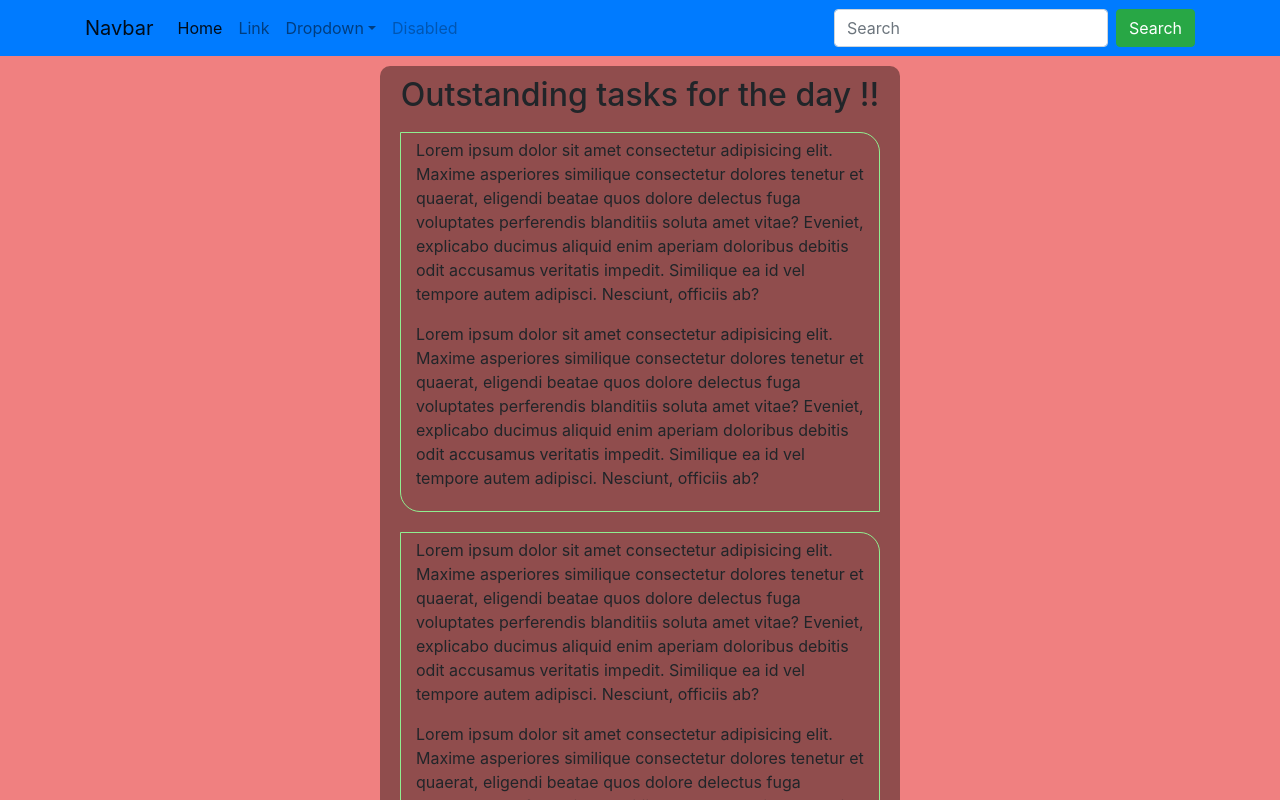
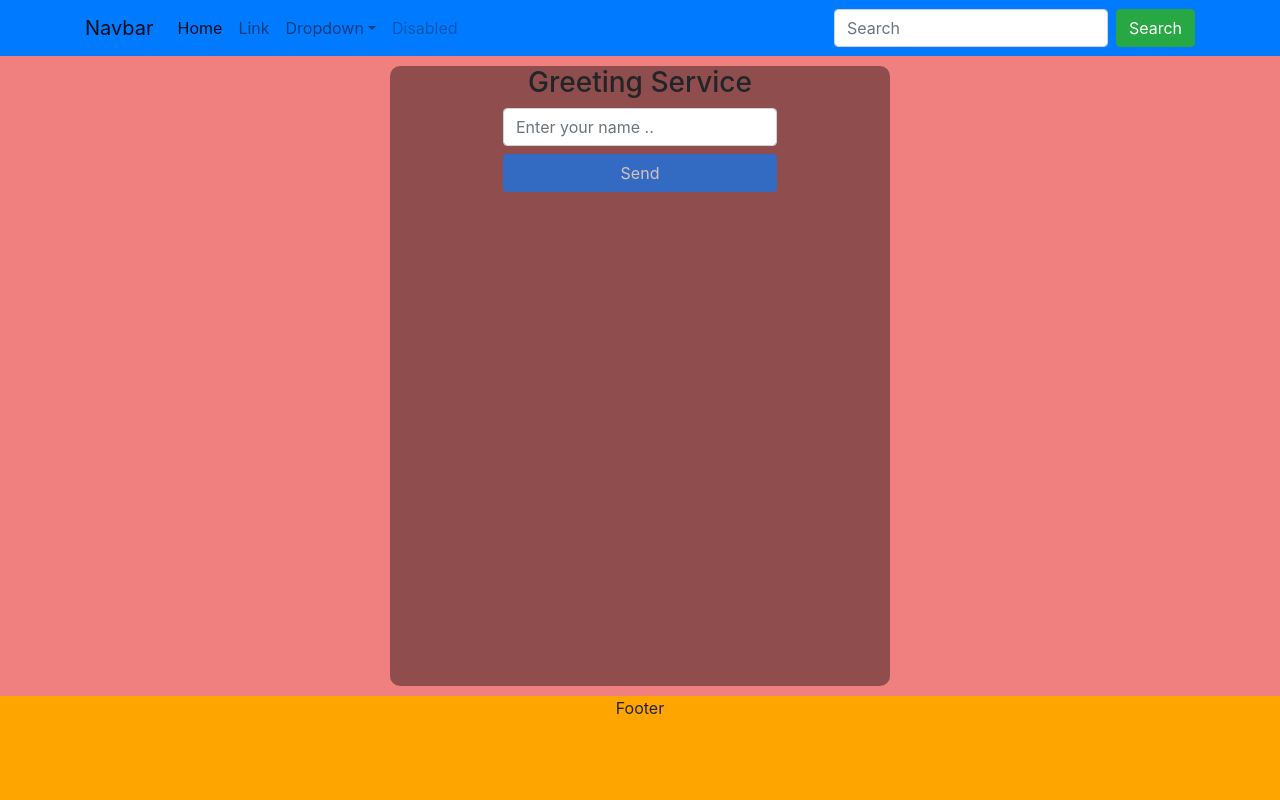
Before and after one commit to mprkatti/bootstrap-react-navbar-2, a React (Create React App) app: page / in a window 1280 px wide. Built offline with nearby package versions, Linux system fonts and the light colour scheme.

Commit message:
styling, addl deps

```diff
--- a/package.json
+++ b/package.json
@@ -9,6 +9,7 @@
     "@testing-library/jest-dom": "^5.11.4",
     "@testing-library/react": "^11.1.0",
     "@testing-library/user-event": "^12.1.10",
+    "axios": "^0.21.1",
     "bootstrap": "^4.6.0",
     "react": "^17.0.2",
     "react-dom": "^17.0.2",
--- a/src/App.js
+++ b/src/App.js
@@ -2,6 +2,7 @@ import './App.css';
 
 import 'bootstrap/dist/css/bootstrap.min.css';
 import Layout from './components/Layout';
+import Greeter from './components/GreeterForm';
 
 function App() {
 
@@ -44,27 +45,23 @@ function App() {
       Lorem ipsum dolor sit amet consectetur adipisicing elit. Maxime asperiores similique consectetur dolores tenetur et quaerat, eligendi beatae quos dolore delectus fuga voluptates perferendis blanditiis soluta amet vitae? Eveniet, explicabo ducimus aliquid enim aperiam doloribus debitis odit accusamus veritatis impedit. Similique ea id vel tempore autem adipisci. Nesciunt, officiis ab?
       </p>
     </div>
+
     <div className="item">
+
       <p>
-
       Lorem ipsum dolor sit amet consectetur adipisicing elit. Maxime asperiores similique consectetur dolores tenetur et quaerat, eligendi beatae quos dolore delectus fuga voluptates perferendis blanditiis soluta amet vitae? Eveniet, explicabo ducimus aliquid enim aperiam doloribus debitis odit accusamus veritatis impedit. Similique ea id vel tempore autem adipisci. Nesciunt, officiis ab?
-
       </p>
 
       <p>
-
       Lorem ipsum dolor sit amet consectetur adipisicing elit. Maxime asperiores similique consectetur dolores tenetur et quaerat, eligendi beatae quos dolore delectus fuga voluptates perferendis blanditiis soluta amet vitae? Eveniet, explicabo ducimus aliquid enim aperiam doloribus debitis odit accusamus veritatis impedit. Similique ea id vel tempore autem adipisci. Nesciunt, officiis ab?
       </p>
     </div>
     <div className="item">
       <p>
-
       Lorem ipsum dolor sit amet consectetur adipisicing elit. Maxime asperiores similique consectetur dolores tenetur et quaerat, eligendi beatae quos dolore delectus fuga voluptates perferendis blanditiis soluta amet vitae? Eveniet, explicabo ducimus aliquid enim aperiam doloribus debitis odit accusamus veritatis impedit. Similique ea id vel tempore autem adipisci. Nesciunt, officiis ab?
-
       </p>
 
       <p>
-
       Lorem ipsum dolor sit amet consectetur adipisicing elit. Maxime asperiores similique consectetur dolores tenetur et quaerat, eligendi beatae quos dolore delectus fuga voluptates perferendis blanditiis soluta amet vitae? Eveniet, explicabo ducimus aliquid enim aperiam doloribus debitis odit accusamus veritatis impedit. Similique ea id vel tempore autem adipisci. Nesciunt, officiis ab?
       </p>
     </div>
@@ -73,11 +70,18 @@ function App() {
   )
 
 
+  const showForm = () => {
+
+    return (
+      <Greeter />
+    )
+  }
+
   return (
     <div className="App">
       <Layout >
         <div className="backdrop">
-        {showContent()}
+          {showForm()}
         </div>
       </Layout>
     </div>
--- a/src/components/layout.css
+++ b/src/components/layout.css
@@ -18,7 +18,7 @@
 }
 
 .main {
-  min-height: 70vh;
+  min-height: 80vh;
   background-color: lightcoral;
 }
 
@@ -42,3 +42,17 @@
   margin: 10px;
   border-radius: 10px;
 }
+
+.message {
+
+  font-size: 20px;
+  font-weight: bold;
+}
+
+.my-form {
+  display: flex;
+  flex-direction: column;
+  justify-content: center;
+  align-items: center;
+  width: 500px;
+}
```
